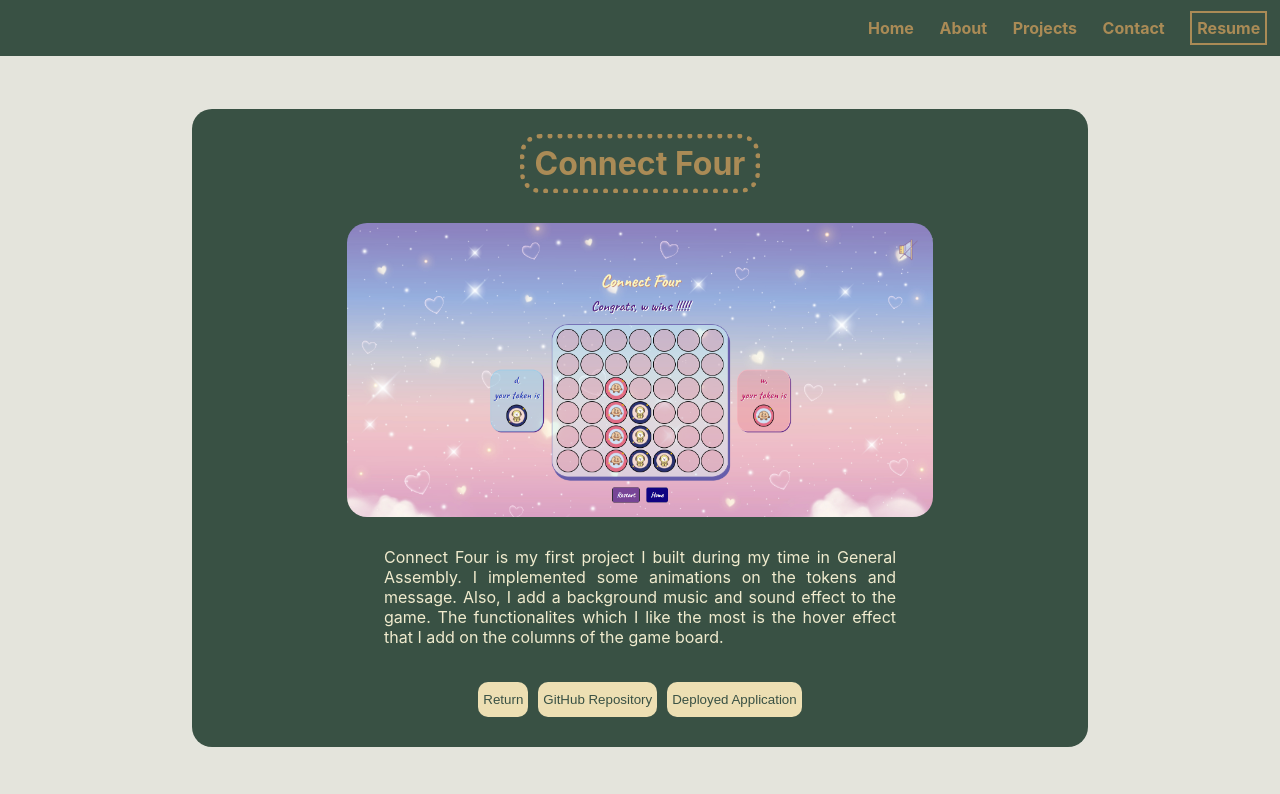
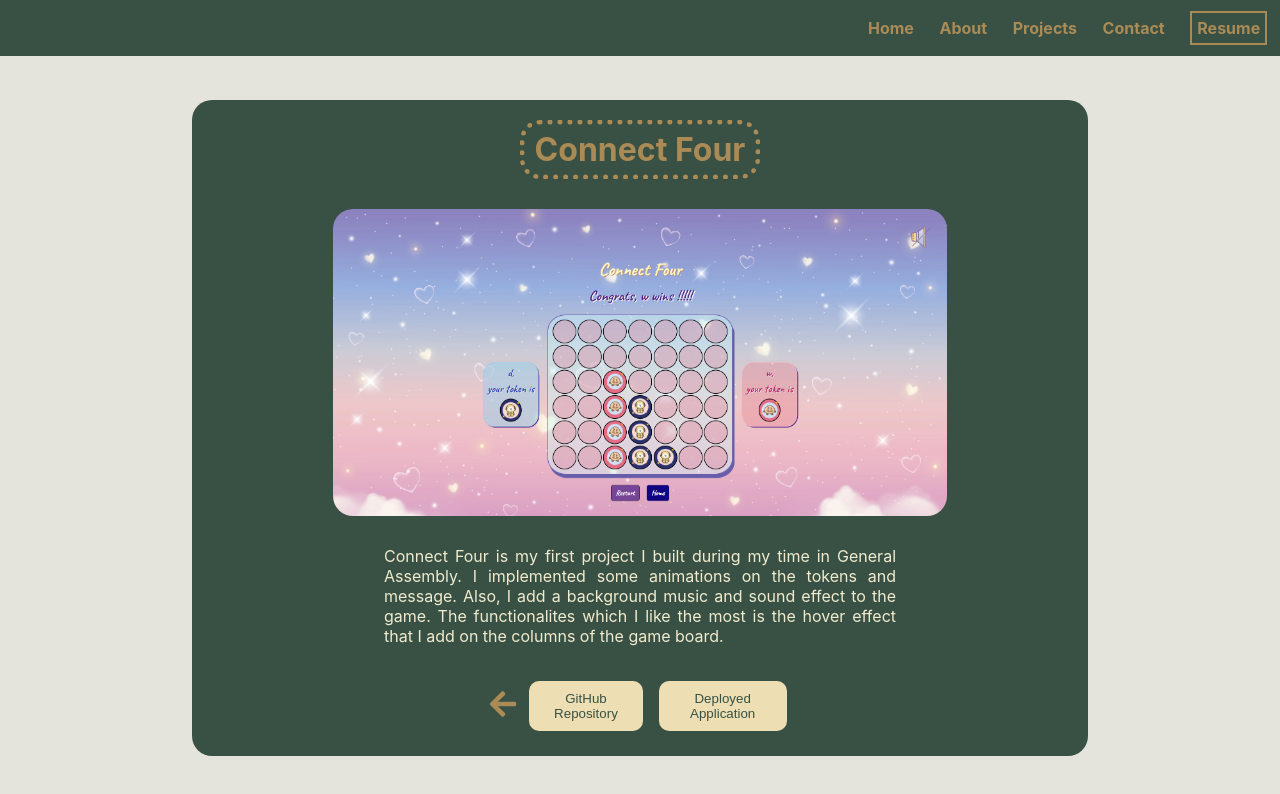
Before and after one commit to chenannchi/portfolio-react, a React (Create React App) app: page /projects/connect-four in a window 1280 px wide. Shown: the top 794 px of the page. Built offline with nearby package versions, Linux system fonts and the light colour scheme.

Commit message:
add a new project

```diff
--- a/package.json
+++ b/package.json
@@ -10,6 +10,7 @@
     "emailjs-com": "^3.2.0",
     "react": "^18.2.0",
     "react-dom": "^18.2.0",
+    "react-icons": "^4.8.0",
     "react-router-dom": "^6.4.2",
     "react-scripts": "5.0.1",
     "web-vitals": "^2.1.4"
--- a/src/data/project.js
+++ b/src/data/project.js
@@ -1,10 +1,18 @@
 export const projects = [
+  // {
+  //   title:"Playlist Collector(Undeployed)",
+  //   description:"Collect your favorite songs by creating some playlists! Share your idea by leaving comments with others below each playlist! Finally, let's heal together by listening to music!",
+  //   image:"../../images/playlist_collector.png",
+  //   repositoryLink:"https://github.com/chenannchi/playlist-collector",
+  //   deploymentLink:"https://healing-playlist-collector.herokuapp.com/"
+  // },
   {
-    title:"Playlist Collector(Undeployed)",
-    description:"Collect your favorite songs by creating some playlists! Share your idea by leaving comments with others below each playlist! Finally, let's heal together by listening to music!",
-    image:"../../images/playlist_collector.png",
-    repositoryLink:"https://github.com/chenannchi/playlist-collector",
-    deploymentLink:"https://healing-playlist-collector.herokuapp.com/"
+    title:"Beauty Beyond Barriers",
+    description:"Beauty Beyond Barriers was created during a hackathon project for Estee Lauder Accessible Beauty Hackathon. This project aims to create accessible and inclusive technology solutions for those shopping for and using beauty products.",
+    image:"../../images/bbb.png",
+    repositoryLink:"https://github.com/chenannchi/beauty-beyond-barriers-front-end",
+    deploymentLink:"https://beautybeyondbarriers.netlify.app/"
+
   },
   {
     title:"Giftology",
--- a/src/pages/Projects/Project.module.css
+++ b/src/pages/Projects/Project.module.css
@@ -1,3 +1,23 @@
+button{
+  padding: 10px 5px;
+  margin: 5px;
+  border-radius: 10px;
+  background-color: #EDDFB3;
+  border: none;
+  color: var(--bg-color);
+}
+
+button:hover{
+  background-color: #A27B5C;
+  color: #EDDFB3;
+}
+
+.container img
+,.container p
+{
+  width: 100%;
+}
+
 .pageContainer{
   display: flex;
   justify-content: center;
@@ -9,7 +29,7 @@
   margin: 10px 0;
   background-color: var(--bg-color);
   border-radius: 20px;
-  padding: 10px 30px;
+  padding: 5px 10px;
   display: flex;
   justify-content: center;
   align-items: center;
@@ -36,16 +56,9 @@
   margin: 15px 0;
 }
 
-button{
-  padding: 10px 5px;
-  margin: 5px;
-  border-radius: 10px;
-  background-color: #EDDFB3;
-  border: none;
-  color: var(--bg-color);
+.actions{
+  display: flex;
+  justify-content: center;
+  align-items: center;
+  gap: 2%;
 }
-
-button:hover{
-  background-color: #A27B5C;
-  color: #EDDFB3;
-}
--- a/src/pages/Projects/ProjectDetails.jsx
+++ b/src/pages/Projects/ProjectDetails.jsx
@@ -2,6 +2,7 @@ import { findProject } from "../../utilities/findProject";
 import { useParams } from "react-router-dom";
 import { Link } from "react-router-dom"
 import styles from "../Projects/Project.module.css"
+import { FaArrowLeft } from 'react-icons/fa';
 
 const ProjectDetails = () => {
   let projectDetails = useParams()
@@ -12,9 +13,10 @@ const ProjectDetails = () => {
         <h1>{project.title}</h1>
         <img src={project.image} alt="img"/>
         <p>{project.description}</p>
-        <div>
+        <div className={styles.actions} >
           <Link to='/projects'>
-            <button>Return</button>
+            <FaArrowLeft style={{"font-size":"30px"}}/>
+            {/* <button>Return</button> */}
           </Link>
           <a href={project.repositoryLink} target="_blank" rel="noreferrer">
             <button>GitHub Repository</button>
```
Also changed, not shown: public/images/bbb.png (added), 1 other file (tests, documents, lock files or other folders).
